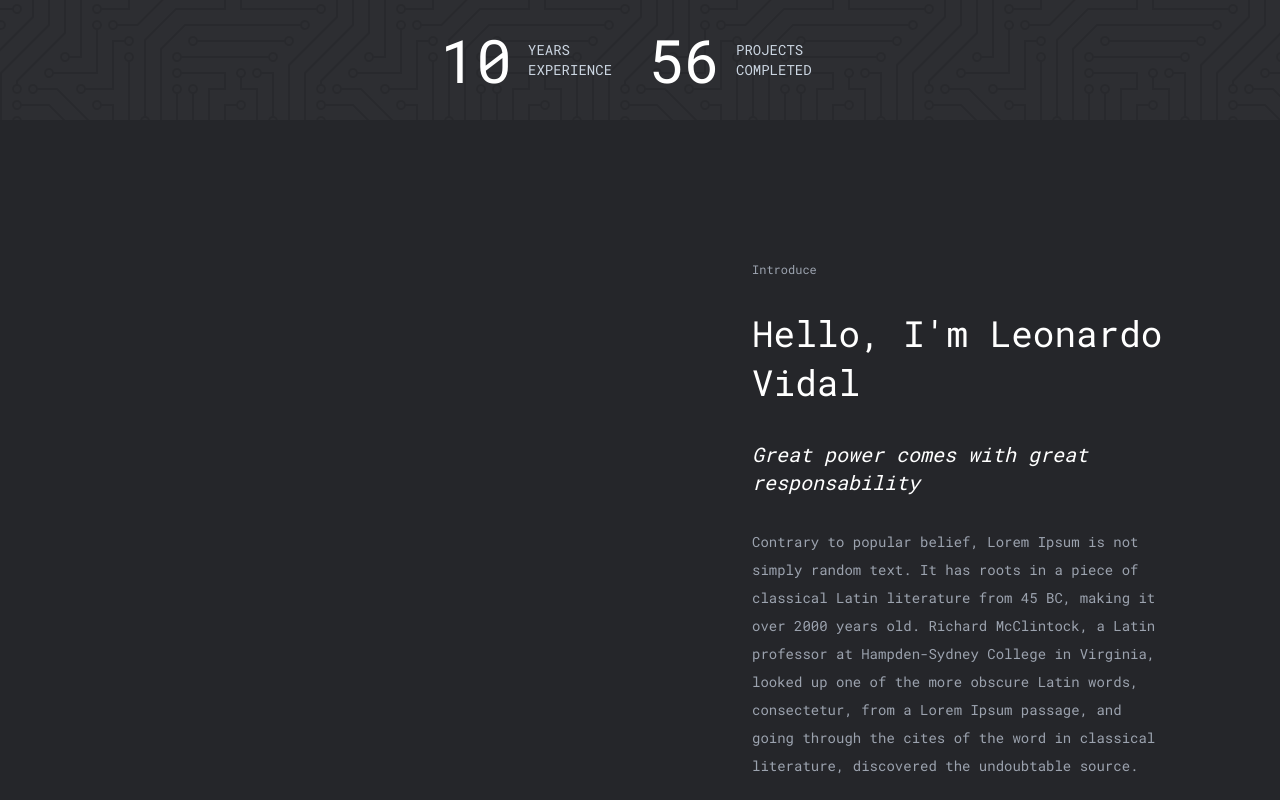
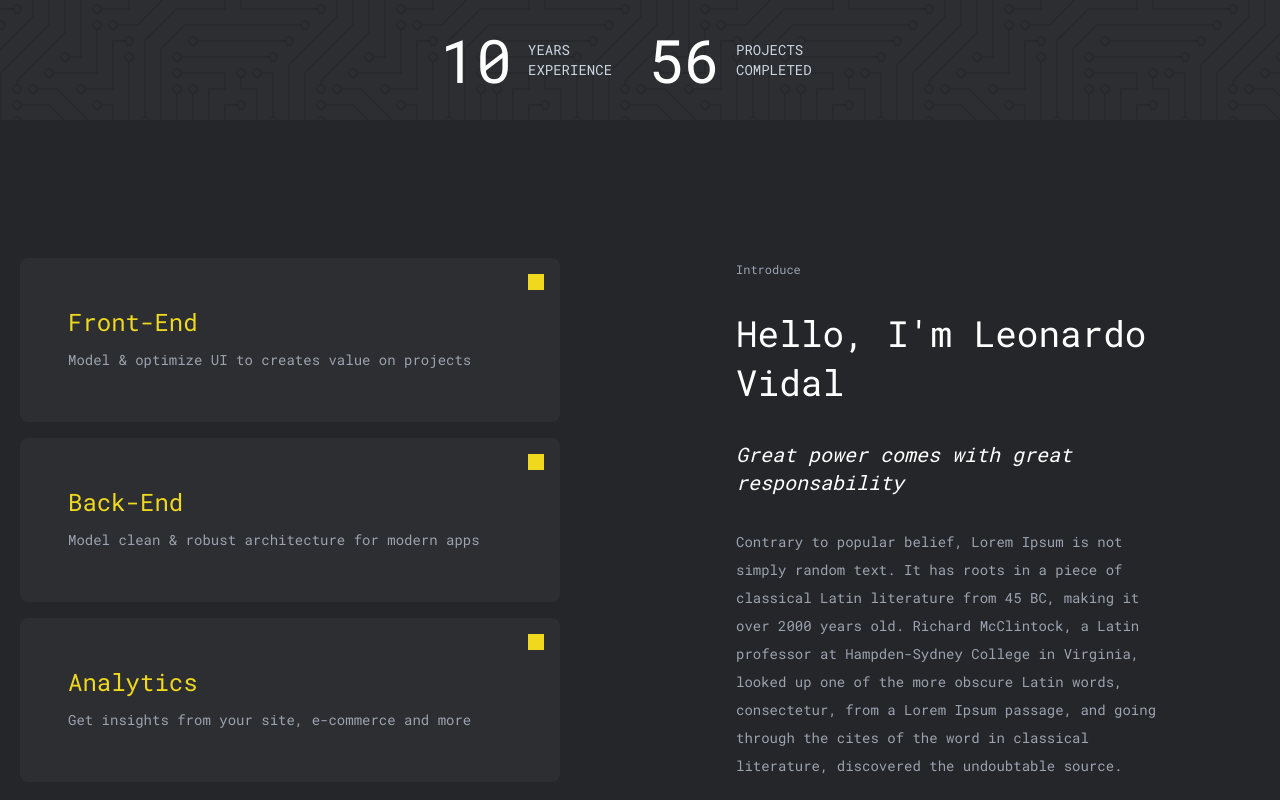
Before and after one commit to lvidal1/profile-2023, a Next.js app: page / in a window 1280 px wide. Shown: the part 680-1480 px from the top of the page. Built offline with nearby package versions, Linux system fonts and the light colour scheme.

Commit message:
Add ScopeCard component

```diff
--- a/components/Introduction.tsx
+++ b/components/Introduction.tsx
@@ -1,12 +1,21 @@
 import React from 'react'
 import styles from "../styles/components/Introduction.module.scss"
+import { ScopeCard } from './ScopeCard'
 
 export const Introduction = () => {
     return (
         <section className={styles.section}>
             <div className={styles.container}>
                 <div className={styles.scope}>
-
+                    <ScopeCard
+                        title={"Front-End"}
+                        brief={"Model & optimize UI to creates value on projects"} />
+                    <ScopeCard
+                        title={"Back-End"}
+                        brief={"Model clean & robust architecture for modern apps"} />
+                    <ScopeCard
+                        title={"Analytics"}
+                        brief={"Get insights from your site, e-commerce and more"} />
                 </div>
                 <div className={styles.speech}>
                     <div className={styles.label}>Introduce</div>
--- /dev/null
+++ b/components/ScopeCard.tsx
@@ -0,0 +1,17 @@
+import React from 'react'
+import styles from "../styles/components/ScopeCard.module.scss"
+
+interface ScopeCardProp {
+    title: string,
+    brief: string
+}
+
+export const ScopeCard = ({ title, brief }: ScopeCardProp) => {
+    return (
+        <div className={styles.container}>
+            <div className={styles.icon}></div>
+            <div className={styles.title}>{title}</div>
+            <div className={styles.brief}>{brief}</div>
+        </div>
+    )
+}
--- a/styles/components/Introduction.module.scss
+++ b/styles/components/Introduction.module.scss
@@ -3,18 +3,18 @@
 }
 
 .container{
-    @apply mx-auto max-w-screen-xl text-center relative;
-    @apply h-screen min-h-0 md:min-h-screen;
-    @apply flex flex-col sm:flex-row items-center space-y-20 sm:space-y-0;
+    @apply mx-auto max-w-screen-xl text-center;
+    @apply  min-h-0 md:min-h-screen;
+    @apply flex flex-col sm:flex-row items-center space-y-20 sm:space-y-0 px-5;
 }
 
 .scope{
-    @apply sm:w-1/2;
+    @apply sm:w-1/2 md:pr-20 space-y-4 order-2 sm:order-1 mt-10 md:mt-0;
 }
 
 .speech{
-    @apply sm:w-1/2 px-10 lg:px-28;
-    @apply space-y-8;
+    @apply sm:w-1/2 sm:px-10 lg:px-24;
+    @apply space-y-8 order-1 sm:order-2;
 }
 
 .label{
--- /dev/null
+++ b/styles/components/ScopeCard.module.scss
@@ -0,0 +1,15 @@
+.container{
+    @apply p-10 md:p-12 w-full relative bg-dark-gray rounded-lg;
+}
+
+.icon{
+    @apply w-4 h-4 bg-primary absolute top-4 right-4;
+}
+
+.title{
+    @apply text-lg sm:text-2xl text-primary text-left mb-2;
+}
+
+.brief{
+    @apply text-left text-sm leading-loose text-gray-400;
+}
```
